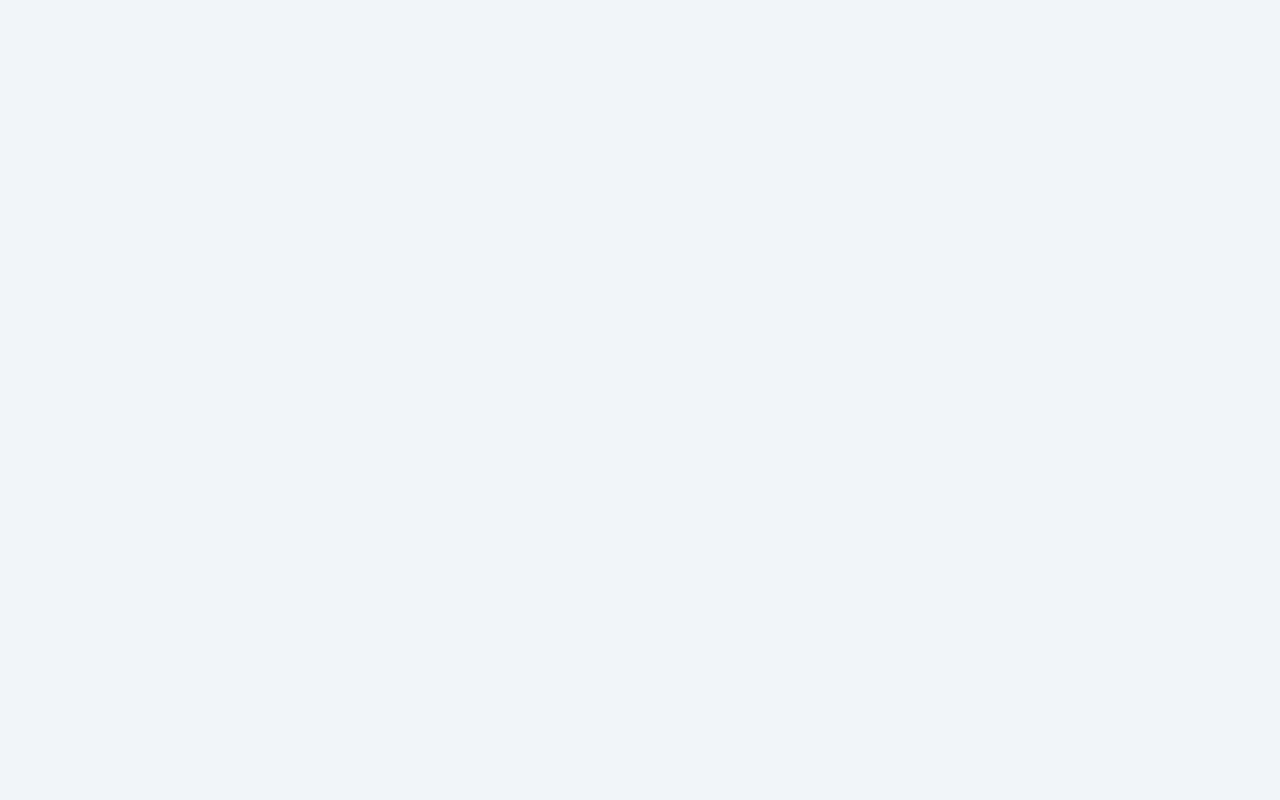
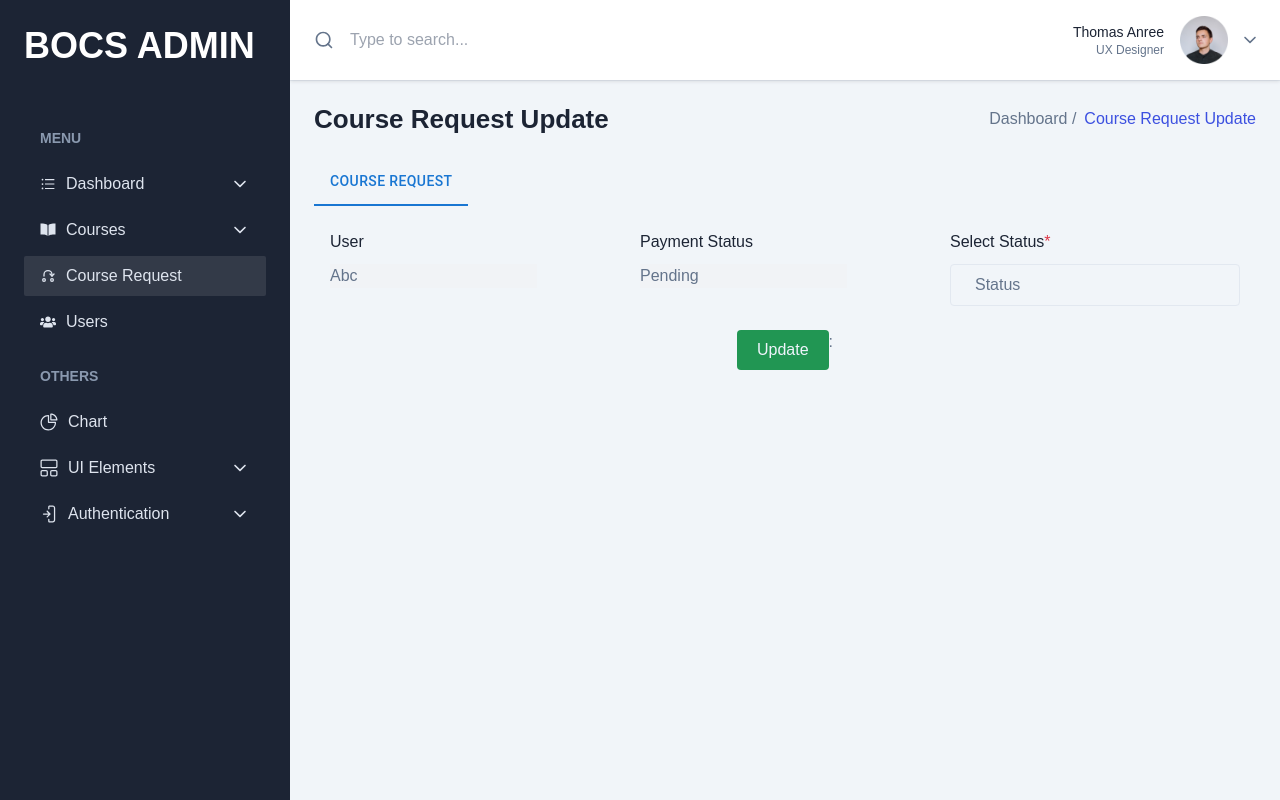
Before and after one commit to Niharon/BOCS_backend_web, a React (Vite) app in the folder bocs-admin-client/: page /course-request/edit/1 in a window 1280 px wide. Before the commit this address had no page. Built offline with nearby package versions, Linux system fonts and the light colour scheme.

Commit message:
create course request update table

```diff
--- a/bocs-admin-client/src/App.jsx
+++ b/bocs-admin-client/src/App.jsx
@@ -6,6 +6,7 @@
 import AddNewCourse from "./pages/Courses/AddNewCourse";
 import EditCourse from "./pages/Courses/EditCourse";
 import CourseRequest from "./pages/CourseRequest/CourseRequest";
+import CourseRequestEdit from "./pages/CourseRequest/CourseRequestEdit";
 import Users from "./pages/users/Users";
 
 export const CourseContext = createContext(null);
@@ -47,6 +48,7 @@
           <Route path="/courses/add" element={<AddNewCourse />} />
           <Route path="/courses/edit/:id" element={<EditCourse />} />
           <Route path="/course-request" element={<CourseRequest />} />
+          <Route path="/course-request/edit/:id" element={<CourseRequestEdit />} />
           <Route path="/users" element={<Users />} />
         </Routes>
       </QueryClientProvider>
--- /dev/null
+++ b/bocs-admin-client/src/components/forms/CourseRequestUpdateForm.jsx
@@ -0,0 +1,50 @@
+import React from "react";
+import { Box } from "@mui/material";
+
+const CourseRequestUpdateForm = () => {
+
+  return (
+    <>
+      <Box
+        sx={{
+          display: "flex",
+          flexDirection: "column",
+          gap: ".5rem",
+          px: "1rem",
+        }}
+      >
+        <form>
+          <div className="block w-full  md:gap-5 md:flex">
+            <div className="mb-2 w-full">
+              <label className="mb-2.5 block text-black dark:text-white">User</label>
+              <input type="text" value={"Abc"} disabled/>
+            </div>
+            <div className="mb-2 w-full">
+              <label className="mb-2.5 block text-black dark:text-white">Payment Status</label>
+              <input type="text" value={"Pending"} disabled/>
+            </div>
+            <div className="mb-2 w-full">
+              <label className="mb-2.5 block text-black dark:text-white">
+                Select Status
+                <span className="text-meta-1">*</span>
+              </label>
+              <select
+                required
+                className="relative z-20 w-full appearance-none rounded border border-stroke bg-transparent px-6 py-2 outline-none transition focus:border-primary active:border-primary dark:border-form-strokedark dark:bg-form-input"
+              >
+                <option value="">Status</option>
+                <option value="">Pending</option>
+                <option value="">cancelled</option>
+              </select>
+            </div>
+          </div>
+          <div className="flex justify-center mt-4">
+            <button type="submit" className="rounded bg-success p-2 px-5 font-medium text-gray">Update</button> :
+          </div>
+        </form>
+      </Box>
+    </>
+  );
+};
+
+export default CourseRequestUpdateForm;
--- a/bocs-admin-client/src/pages/CourseRequest/CourseRequest.jsx
+++ b/bocs-admin-client/src/pages/CourseRequest/CourseRequest.jsx
@@ -1,9 +1,11 @@
-import React from "react";
+import React, { useContext, useEffect } from "react";
 import DefaultLayout from "../../layout/DefaultLayout";
 import Breadcrumb from "../../components/Breadcrumb";
 import { Link } from "react-router-dom";
 import { FaEdit } from 'react-icons/fa';
-
+import { getAllRequest, updateRequestById } from "../../api/courseRequest";
+import { useMutation, useQuery, useQueryClient } from "@tanstack/react-query";
+import { CourseContext } from "../../App";
 
 const CourseRequest = () => {
 
@@ -33,10 +35,10 @@
               <tbody>
                   <tr>
                   <td className="border-b border-[#eee] px-4 py-5 dark:border-strokedark xl:pl-5">
-                  <p className="text-black dark:text-white">Abc</p>
+                  <p className="text-black dark:text-white">Abc RTM</p>
                   </td>
                   <td className="border-b border-[#eee] px-4 py-5 dark:border-strokedark">
-                    <p className="text-black dark:text-white">cancelled</p>
+                    <p className="text-black dark:text-white">pending</p>
                   </td>
                   <td className="border-b border-[#eee] px-4 py-5 dark:border-strokedark">
                     <p className="text-black dark:text-white">pending</p>
@@ -44,29 +46,10 @@
 
                   <td className="border-b border-[#eee] px-4 py-5 dark:border-strokedark">
                     <div className="flex items-center space-x-3.5">
-                      <button className="hover:text-primary">
-                        <svg
-                          className="fill-current"
-                          width="18"
-                          height="18"
-                          viewBox="0 0 18 18"
-                          fill="none"
-                          xmlns="http://www.w3.org/2000/svg"
-                        >
-                          <path
-                            d="M8.99981 14.8219C3.43106 14.8219 0.674805 9.50624 0.562305 9.28124C0.47793 9.11249 0.47793 8.88749 0.562305 8.71874C0.674805 8.49374 3.43106 3.20624 8.99981 3.20624C14.5686 3.20624 17.3248 8.49374 17.4373 8.71874C17.5217 8.88749 17.5217 9.11249 17.4373 9.28124C17.3248 9.50624 14.5686 14.8219 8.99981 14.8219ZM1.85605 8.99999C2.4748 10.0406 4.89356 13.5562 8.99981 13.5562C13.1061 13.5562 15.5248 10.0406 16.1436 8.99999C15.5248 7.95936 13.1061 4.44374 8.99981 4.44374C4.89356 4.44374 2.4748 7.95936 1.85605 8.99999Z"
-                            fill=""
-                          />
-                          <path
-                            d="M9 11.3906C7.67812 11.3906 6.60938 10.3219 6.60938 9C6.60938 7.67813 7.67812 6.60938 9 6.60938C10.3219 6.60938 11.3906 7.67813 11.3906 9C11.3906 10.3219 10.3219 11.3906 9 11.3906ZM9 7.875C8.38125 7.875 7.875 8.38125 7.875 9C7.875 9.61875 8.38125 10.125 9 10.125C9.61875 10.125 10.125 9.61875 10.125 9C10.125 8.38125 9.61875 7.875 9 7.875Z"
-                            fill=""
-                          />
-                        </svg>
-                      </button>
-                      <Link to='' className="hover:text-primary">
+                      <Link to={`/course-request/edit/id`}  className="hover:text-[green]">
                         <FaEdit />
                       </Link>
-                      <button className="hover:text-primary">
+                      <button className="hover:text-danger">
                         <svg
                           className="fill-current"
                           width="18"
@@ -96,6 +79,7 @@
                     </div>
                   </td>
                 </tr>
+
               </tbody>
             </table>
           </div>
--- /dev/null
+++ b/bocs-admin-client/src/pages/CourseRequest/CourseRequestEdit.jsx
@@ -0,0 +1,26 @@
+import React, { useContext, useEffect } from "react";
+import DefaultLayout from "../../layout/DefaultLayout";
+import Breadcrumb from "../../components/Breadcrumb";
+import TabLayout from "../../layout/TabLayout";
+import CourseRequestUpdateForm from "../../components/forms/CourseRequestUpdateForm";
+
+
+const CourseRequestEdit = () => {
+
+  const tabItems = [
+    {
+      label: "Course Request",
+      component: <CourseRequestUpdateForm/>,
+  },
+];
+    return (
+      <DefaultLayout>
+        <Breadcrumb pageName="Course Request Update" />
+
+        <TabLayout tabItems={tabItems} />
+      </DefaultLayout>
+    );
+  }
+
+
+export default CourseRequestEdit;
```
Also changed, not shown: 1 other file (tests, documents, lock files or other folders).
